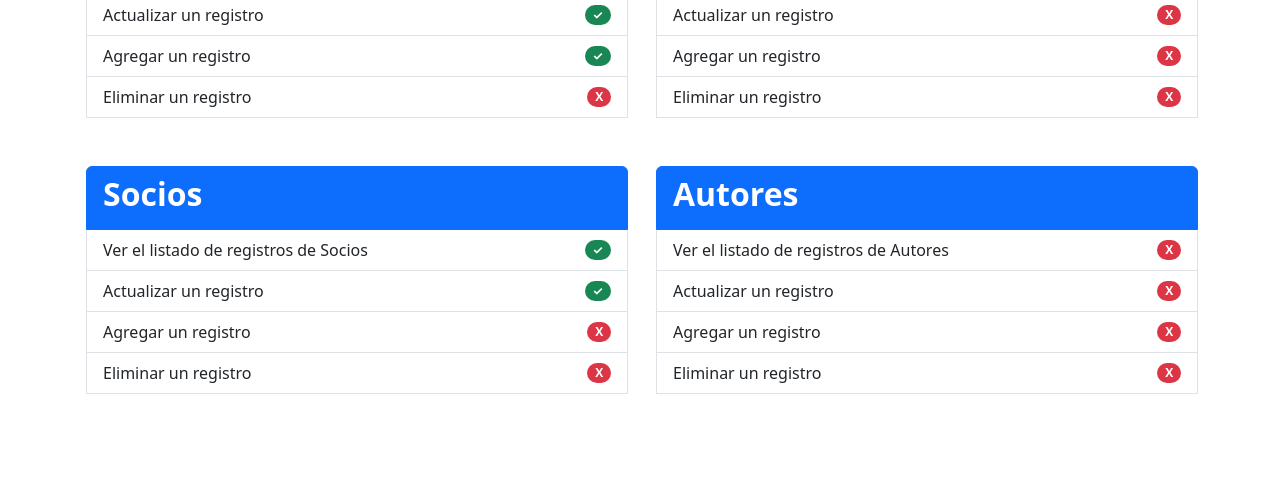
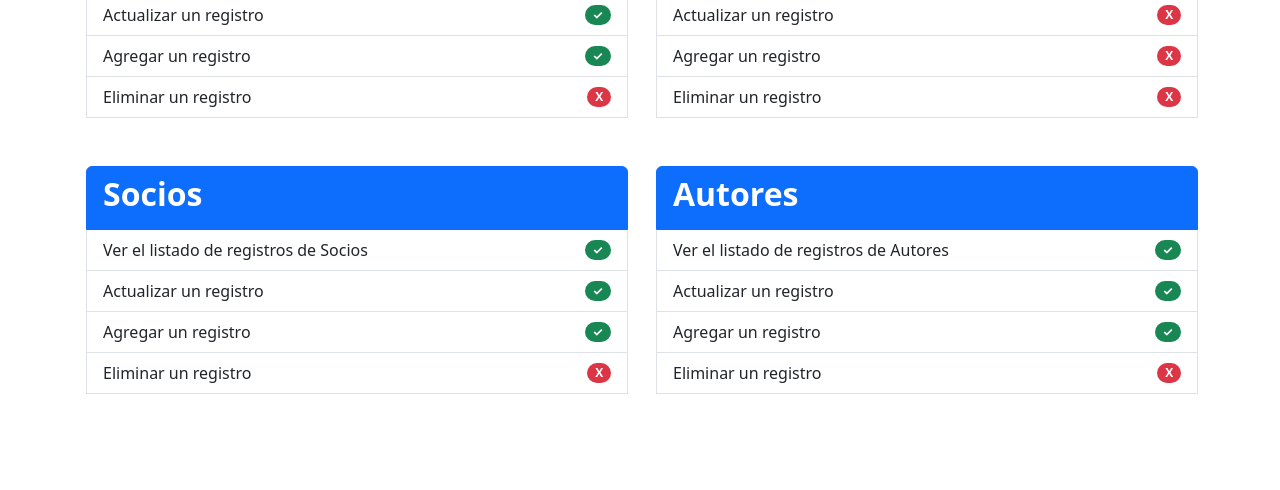
Before and after one commit to EbanSnt/-WebApp, a Django app: template biblioteca/templates/index.html in a window 1280 px wide. Shown: the part 538-1028 px from the top of the page. Run offline with Django 4.2, Linux system fonts and the light colour scheme; the template is opened without the code that fills it, so the values that code supplies are empty.

Commit message:
ChangeIconsInMain

```diff
--- a/biblioteca/templates/index.html
+++ b/biblioteca/templates/index.html
@@ -34,16 +34,16 @@
           <li class="list-group-item active"><h2><b>Socios</b></h2></li>
           <li class="list-group-item d-flex justify-content-between align-items-center">Ver el listado de registros de Socios <span class="badge bg-success rounded-pill">✓</span></li>
           <li class="list-group-item d-flex justify-content-between align-items-center">Actualizar un registro <span class="badge bg-success rounded-pill">✓</span></li>
-          <li class="list-group-item d-flex justify-content-between align-items-center">Agregar un registro <span class="badge bg-danger rounded-pill">X</span></li>
+          <li class="list-group-item d-flex justify-content-between align-items-center">Agregar un registro <span class="badge bg-success rounded-pill">✓</span></li>
           <li class="list-group-item d-flex justify-content-between align-items-center">Eliminar un registro <span class="badge bg-danger rounded-pill">X</span></li>
         <ul>
       </div>
       <div class="col">
         <ul class="list-group">
           <li class="list-group-item active"><h2><b>Autores</b></h2></li>
-          <li class="list-group-item d-flex justify-content-between align-items-center">Ver el listado de registros de Autores <span class="badge bg-danger rounded-pill">X</span></li>
-          <li class="list-group-item d-flex justify-content-between align-items-center">Actualizar un registro <span class="badge bg-danger rounded-pill">X</span></li>
-          <li class="list-group-item d-flex justify-content-between align-items-center">Agregar un registro <span class="badge bg-danger rounded-pill">X</span></li>
+          <li class="list-group-item d-flex justify-content-between align-items-center">Ver el listado de registros de Autores <span class="badge bg-success rounded-pill">✓</span></li>
+          <li class="list-group-item d-flex justify-content-between align-items-center">Actualizar un registro <span class="badge bg-success rounded-pill">✓</span></li>
+          <li class="list-group-item d-flex justify-content-between align-items-center">Agregar un registro <span class="badge bg-success rounded-pill">✓</span></li>
           <li class="list-group-item d-flex justify-content-between align-items-center">Eliminar un registro <span class="badge bg-danger rounded-pill">X</span></li>
         <ul>
       </div>
```
